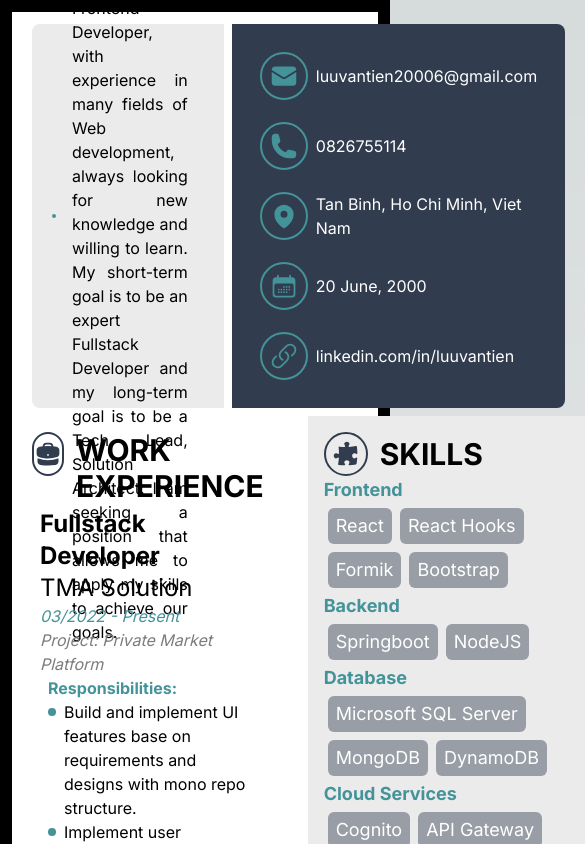
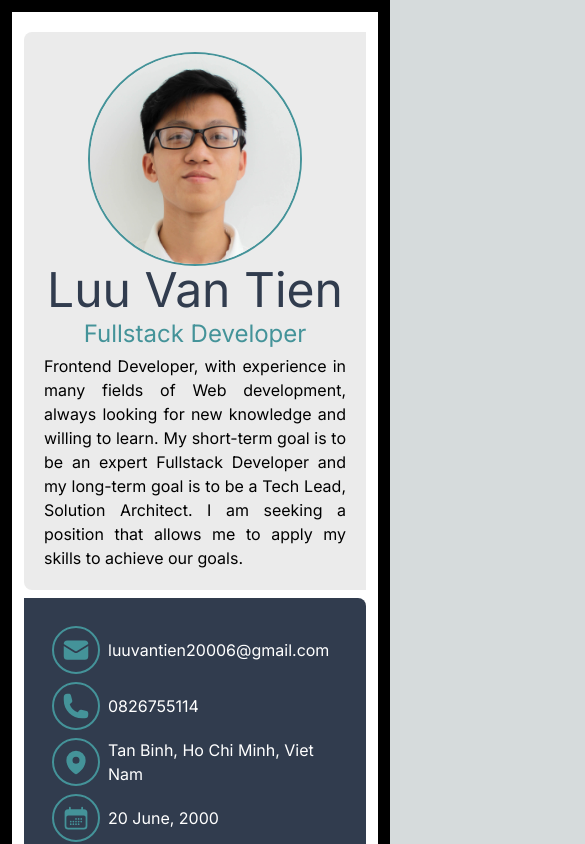
Before and after one commit to VanTien266/resume, a Next.js app: page / in a window 390 px wide. Shown: the top 844 px of the page, 585 px wide, since content can reach past the window. Built offline with nearby package versions, Linux system fonts and the light colour scheme.

Commit message:
hanlde responsive

```diff
--- a/src/app/page.tsx
+++ b/src/app/page.tsx
@@ -11,13 +11,13 @@ export default function Home() {
     <main className="flex min-h-screen flex-col items-center justify-between px-3 pt-3 md:px-5 md:pt-5 lg:px-9 lg:pt-9 bg-black font text-lg">
       <div className="w-full h-full p-3 md:p-5 lg:p-9 bg-white text-black">
         <Personal />
-        <div className="flex gap-2">
+        <div className="flex flex-col gap-2 lg:flex-row">
           <div className="w-3.5"></div>
-          <div className="flex flex-col w-full md:w-2/3 py-4">
+          <div className="flex flex-col w-full py-4 lg:w-2/3">
             <Experiences />
             <Educations />
           </div>
-          <div className="flex flex-col w-full md:w-1/3 bg-[#ebebeb] p-4">
+          <div className="flex flex-col w-full  bg-[#ebebeb] p-4 lg:w-1/3">
             <Skills />
             <PersonalProjects />
             <Achivements />
--- a/src/components/informations/Personal.tsx
+++ b/src/components/informations/Personal.tsx
@@ -10,9 +10,9 @@ import Image from 'next/image';
 const Personal = (props: any) => {
   const { personalInformations } = props;
   return (
-    <div className="flex gap-2 mb-2 h-96">
-      <div className="bg-[#313c4e] w-3.5 rounded-xl"></div>
-      <div className="flex w-full md:w-2/3 p-5 items-center bg-[#ebebeb] rounded-l-lg">
+    <div className="flex flex-col gap-2 mb-2 h-full lg:flex-row lg:h-96">
+      <div className="bg-[#313c4e] w-full rounded-xl lg:w-3.5"></div>
+      <div className="flex flex-col w-full p-5 items-center bg-[#ebebeb] rounded-l-lg sm:flex-row lg:w-2/3">
         <div className="rounded-full border-2 border-[#449399]">
           <Image
             src="/avatar.jpeg"
@@ -22,9 +22,9 @@ const Personal = (props: any) => {
             className="rounded-full"
           />
         </div>
-        <div className="flex flex-1 flex-col px-4">
-          <div className="text-5xl text-[#313c4e]">Luu Van Tien</div>
-          <div className="text-2xl text-[#449399]">Fullstack Developer</div>
+        <div className="flex flex-1 flex-col gap-1 sm:px-4">
+          <div className="text-center text-5xl text-[#313c4e] sm:text-left">Luu Van Tien</div>
+          <div className="text-center text-2xl text-[#449399] sm:text-left">Fullstack Developer</div>
           <div className="text-base text-justify">
             Frontend Developer, with experience in many fields of Web
             development, always looking for new knowledge and willing to learn.
@@ -35,9 +35,9 @@ const Personal = (props: any) => {
           </div>
         </div>
       </div>
-      <div className="md:w-1/3 flex h-full p-7 flex-col justify-between bg-[#313c4e] rounded-r-lg">
+      <div className="flex flex-col gap-2 h-full w-full p-7 justify-between bg-[#313c4e] rounded-r-lg lg:w-1/3 ">
         {personalInformations.map((item: any) => (
-          <div key={item.key} className="flex">
+          <div key={item.key} className="flex items-center">
             <div className="w-12 h-12 rounded-full border-2 border-[#449399] p-2 mr-2">
               {item.icon}
             </div>
```
